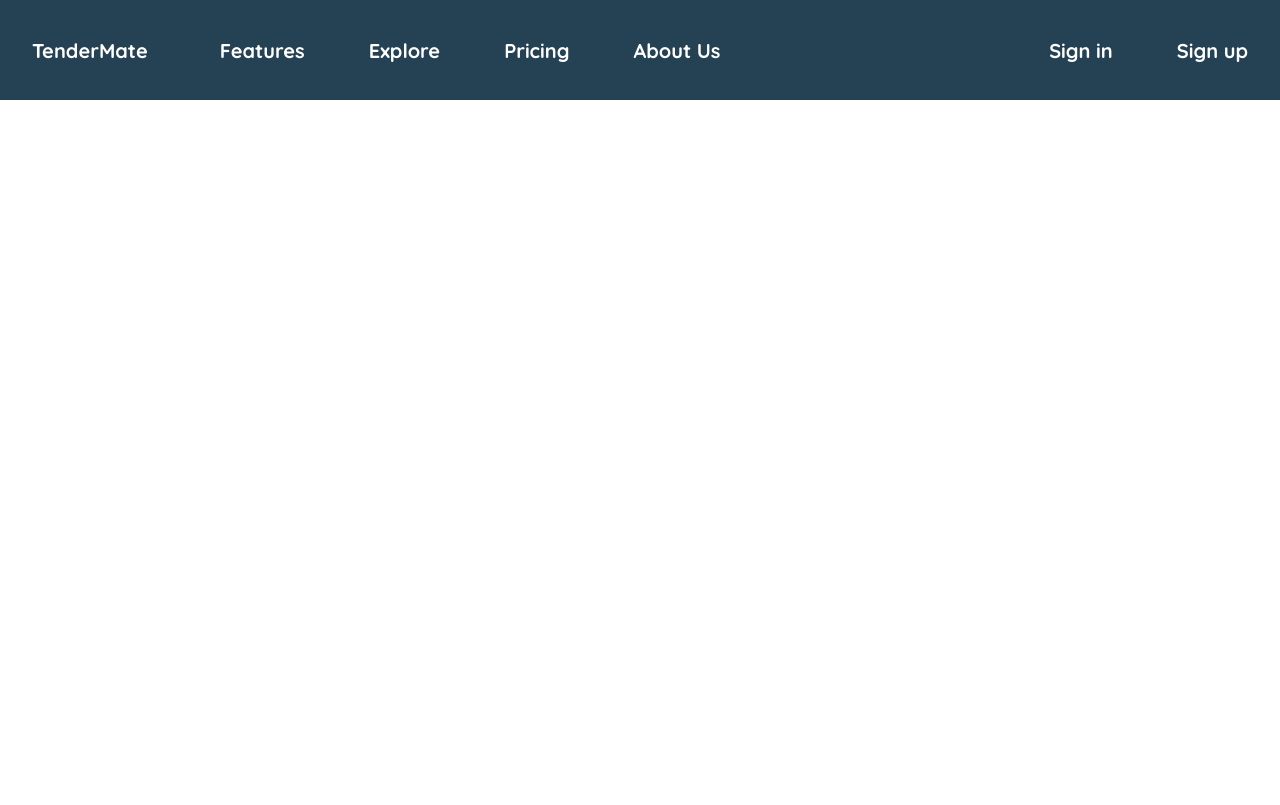
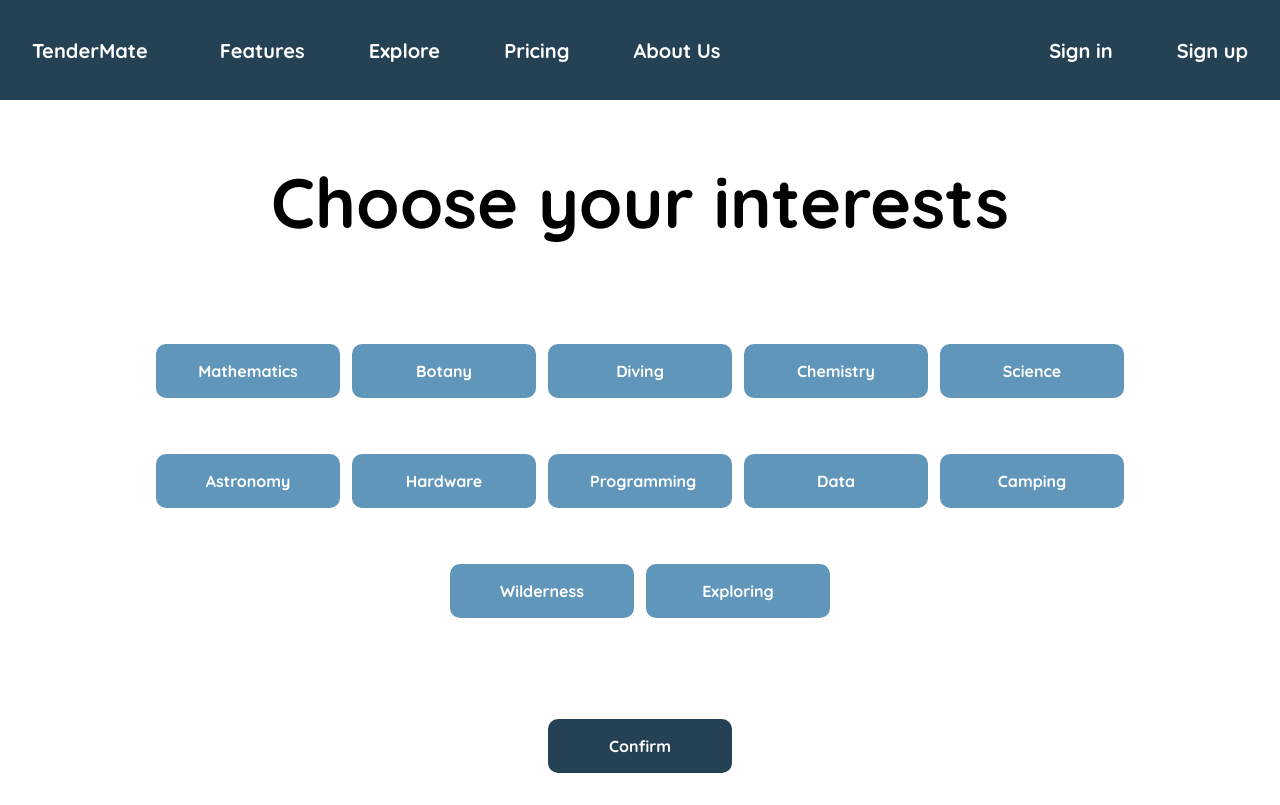
Before and after one commit to hungthezorba/projecter-front-end, a React (Create React App) app: page / in a window 1280 px wide. Built offline with nearby package versions, Linux system fonts and the light colour scheme.

Commit message:
Added Interesting-Choosing page

```diff
--- a/src/App.js
+++ b/src/App.js
@@ -4,12 +4,15 @@ import Login from './loginForm/Login'
 import Register from './registerForm/Register'
 import './Form.css'
 import NavigationBar from './navigation/NavigationBar.js';
-
+import FieldDiv from './interestingField/FieldDiv'
+import Interesting from './interestingField/Interesting'
 
 function App() {
   return (
     <div className="App">
       <NavigationBar></NavigationBar>
+      <Interesting/>
+
     </div>
   );
 }
--- a/src/interestingField/Field.css
+++ b/src/interestingField/Field.css
@@ -1,7 +1,8 @@
 .field-button {
     background-color: #6096BA; /* Green */
     color: white;
-    padding: 15px 32px;
+    width: 6.25em;
+    padding: 15px 40px;
     text-align: center;
     text-decoration: none;
     display: inline-block;
@@ -16,9 +17,13 @@
     transition-duration: 0.75s;
 }
 
+.field-button:hover {
+    background-color: #254255;
+    border-color: #254255;
+}
+
 .active {
-    background-color: #FFFFFF;
-    border-color: #F8F8F8;
-    color: #6096BA;
+    background-color: #254255;
+    border-color: #254255;
     border-style: solid;
 }
--- a/src/interestingField/Field.js
+++ b/src/interestingField/Field.js
@@ -1,26 +1,24 @@
 import React from 'react'
 import './Field.css'
+import Box from '@material-ui/core/Box'
+
 export default class Field extends React.Component {
     constructor(props) {
         super(props)
-        this.state = {
-            isChosen : false
-        }
-        this.hasChosen = this.hasChosen.bind(this)
     }
 
-    hasChosen(e) {
-        e.preventDefault();
-        this.setState({isChosen : !this.state.isChosen})
+    handleChange(e) {
+        this.props.isChosen = !this.props.isChosen
     }
+
 
     render() {
         return (
-            <div>
-                <button type="button" className={"field-button " + (this.state.isChosen ? 'active' : '')} onClick={this.hasChosen}>
+            <Box flex="0 0 calc(16.66% - 20px)" ml={0.75} mr={0.75} mb={7}>
+                <button type="button" className={"field-button " + (this.props.isChosen ? 'active' : '')} onClick={(e) => this.props.onClick(this.props.index)} >
                     {this.props.name}
                 </button>
-            </div>
+            </Box>
         )
     }
 
--- /dev/null
+++ b/src/interestingField/FieldDiv.css
@@ -0,0 +1,9 @@
+#grid-field {
+    display: grid;
+    grid-template-columns: auto auto auto auto auto;
+    padding: 10px;
+}
+
+.grid-field-item {
+    padding: 20px 5px;
+}
--- /dev/null
+++ b/src/interestingField/FieldDiv.js
@@ -0,0 +1,37 @@
+import React from 'react';
+import Field from './Field'
+import './FieldDiv.css'
+import Box from '@material-ui/core/Box';
+
+export default class FieldDiv extends React.Component {
+
+    constructor(props) {
+        super(props)
+        this.state = {
+            fields: [
+                'Mathematics',
+                'Botany',
+                'Diving',
+                'Chemistry',
+                'Science',
+                'Astronomy',
+                'Hardware',
+                'Programming',
+                'Data',
+                'Camping',
+                'Wilderness',
+                'Exploring'
+            ]
+        }
+    }
+
+    render() {
+        return (
+            <Box display="flex" flexWrap="wrap" justifyContent="center" p={5}>
+                {this.props.fields.map((f, index) => (
+                    <Field index={index} name={f.name} isChosen={f.isChosen} onClick={this.props.onClick}></Field>
+                ))}
+            </Box>
+        )
+    }
+}
--- /dev/null
+++ b/src/interestingField/Interesting.js
@@ -0,0 +1,66 @@
+import React from 'react'
+import FieldDiv from './FieldDiv'
+import Box from '@material-ui/core/Box'
+import styled from 'styled-components'
+import { useState } from 'react'
+
+const InterestingWrapper = styled.div`
+    display: flex;
+    flex-direction: column;
+    justify-content: center;
+    align-items: center;
+    padding: 0 5em 2em 5em;
+`
+const ConfirmButton = styled.button`
+    background-color: #254255; /* Green */
+    color: white;
+    width: 6.25em;
+    padding: 15px 40px;
+    text-align: center;
+    text-decoration: none;
+    display: inline-block;
+    font-size: 16px;
+    border-radius: 10px;
+    border-style: solid;
+    outline-style: none;
+    cursor: pointer;
+    font-family: 'Quicksand';
+    font-weight: 700;
+    border-color: #254255;
+`
+
+const Interesting = () => {
+    const [fields, setFields] = useState([
+        {name: 'Mathematics', isChosen: false},
+        {name: 'Botany', isChosen: false},
+        {name: 'Diving', isChosen: false},
+        {name: 'Chemistry', isChosen: false},
+        {name: 'Science', isChosen: false},
+        {name: 'Astronomy', isChosen: false},
+        {name: 'Hardware', isChosen: false},
+        {name: 'Programming', isChosen: false},
+        {name: 'Data', isChosen: false},
+        {name: 'Camping', isChosen: false},
+        {name: 'Wilderness', isChosen: false},
+        {name: 'Exploring', isChosen: false }
+    ]);
+
+    const handleFieldChange = (index) => {
+        const newFields = [...fields]
+        newFields[index].isChosen = !newFields[index].isChosen
+        setFields(newFields)
+        console.log(fields)
+    }
+
+    return (
+    <InterestingWrapper>
+        <div>
+            <h2 style={{fontSize: '4.375em', fontFamily: 'Quicksand'}}>Choose your interests</h2>
+        </div>
+        <FieldDiv fields={fields} onClick={handleFieldChange} />
+        <div style={{ marginTop: '5px' }}>
+            <ConfirmButton>Confirm</ConfirmButton>
+        </div>
+    </InterestingWrapper>
+    )}
+export default Interesting
```
